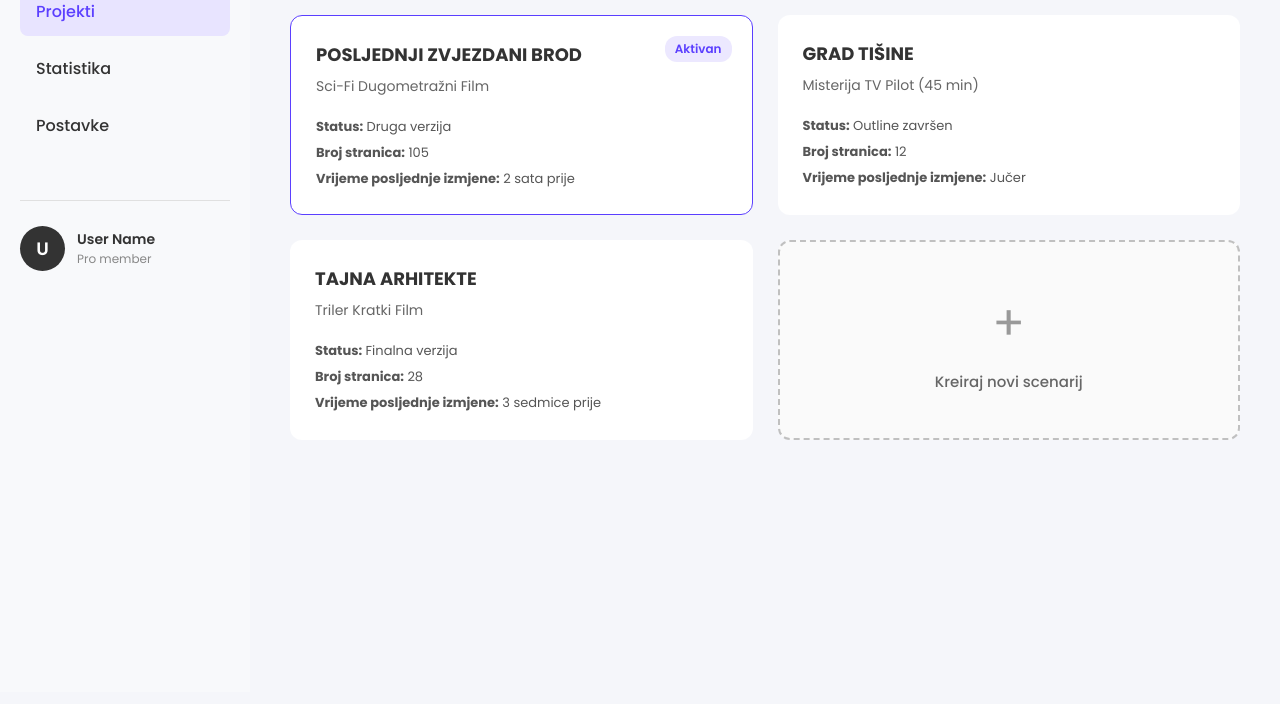
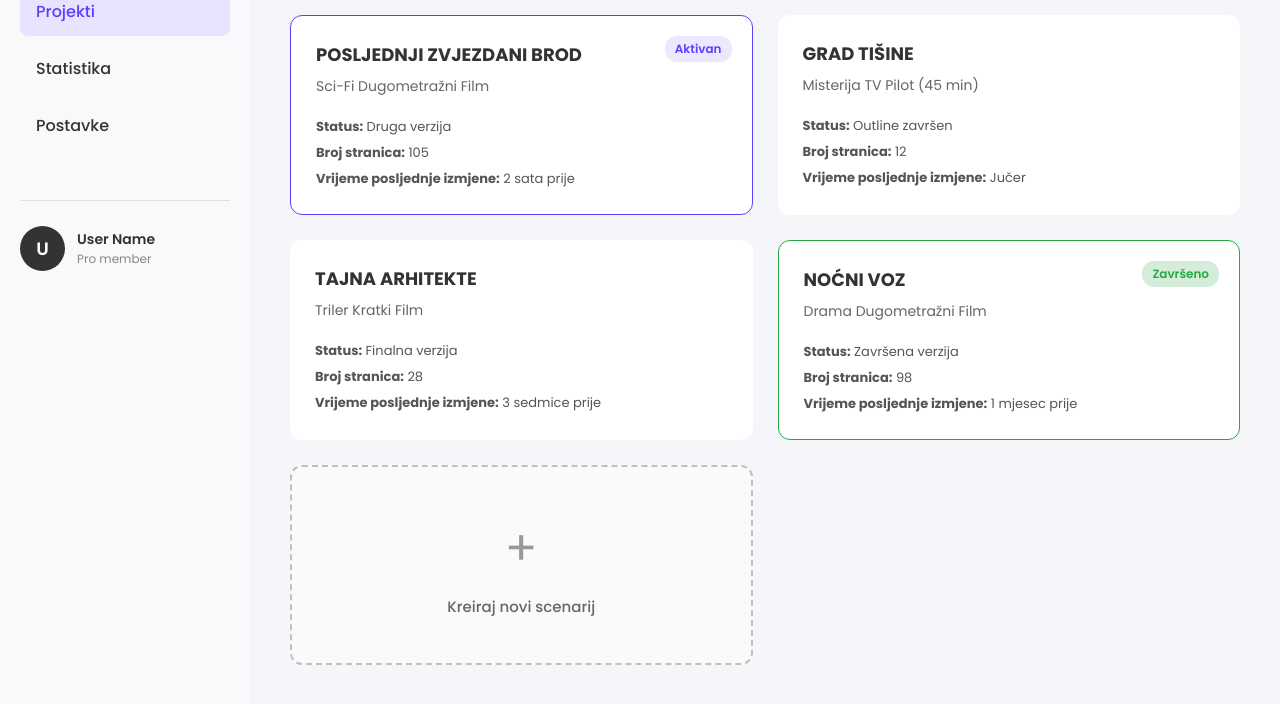
Before and after one commit to hhadzicc/scenarij-app, a plain HTML site: page html/projects.html in a window 1280 px wide. Shown: the part 108-812 px from the top of the page. Drawn offline with Linux system fonts and the light colour scheme.

Commit message:
dodatni zadatak1

```diff
--- a/css/projects.css
+++ b/css/projects.css
@@ -192,7 +192,12 @@ body {
     border: 1px solid #5B3FFF;
 }
 
-/* Badge za aktivan projekat – izgled bliži slici iz zadatka */
+/* Završena kartica */
+.project-card.completed {
+    border: 1px solid #28a745;
+}
+
+/* Badge za aktivan projekat */
 .active-badge {
     position: absolute;
     top: 20px;
@@ -203,7 +208,19 @@ body {
     border-radius: 12px;
     font-size: 12px;
     font-weight: 600;
+}
 
+/* Badge za završen projekat */
+.completed-badge {
+    position: absolute;
+    top: 20px;
+    right: 20px;
+    background-color: #d4edda;
+    color: #28a745;
+    padding: 4px 10px;
+    border-radius: 12px;
+    font-size: 12px;
+    font-weight: 600;
 }
 
 .project-title {
@@ -301,3 +318,23 @@ body {
         width: 100%;
     }
 }
+
+/* Responzivnost ispod 500px */
+@media (max-width: 500px) {
+    /* Sakrivanje kartica sa statusom "završeno" */
+    .project-card.completed {
+        display: none;
+    }
+
+    /* Kartice postaju kvadratne */
+    .project-card {
+        aspect-ratio: 1 / 1;
+        display: flex;
+        flex-direction: column;
+        justify-content: space-between;
+    }
+
+    .project-card.new-project {
+        aspect-ratio: 1 / 1;
+    }
+}
--- a/html/projects.html
+++ b/html/projects.html
@@ -13,15 +13,12 @@
         <aside class="sidebar">
             <div class="sidebar-content">
                 <h1 class="app-title">ScenarijPro</h1>
-
                 <nav class="nav-menu">
                     <a href="#" class="nav-item active">Projekti</a>
                     <a href="#" class="nav-item">Statistika</a>
                     <a href="#" class="nav-item">Postavke</a>
                 </nav>
-
                 <hr class="divider">
-
                 <div class="user-profile">
                     <div class="user-avatar">U</div>
                     <div class="user-info">
@@ -77,6 +74,18 @@
                     </div>
                 </div>
 
+                <!-- Kartica 4 - Završena -->
+                <div class="project-card completed">
+                    <div class="completed-badge">Završeno</div>
+                    <h2 class="project-title">NOĆNI VOZ</h2>
+                    <p class="project-description">Drama Dugometražni Film</p>
+                    <div class="project-details">
+                        <p><strong>Status:</strong> Završena verzija</p>
+                        <p><strong>Broj stranica:</strong> 98</p>
+                        <p><strong>Vrijeme posljednje izmjene:</strong> 1 mjesec prije</p>
+                    </div>
+                </div>
+
                 <!-- Kartica add new-->
                 <div class="project-card new-project">
                     <div class="new-project-icon">+</div>
```
